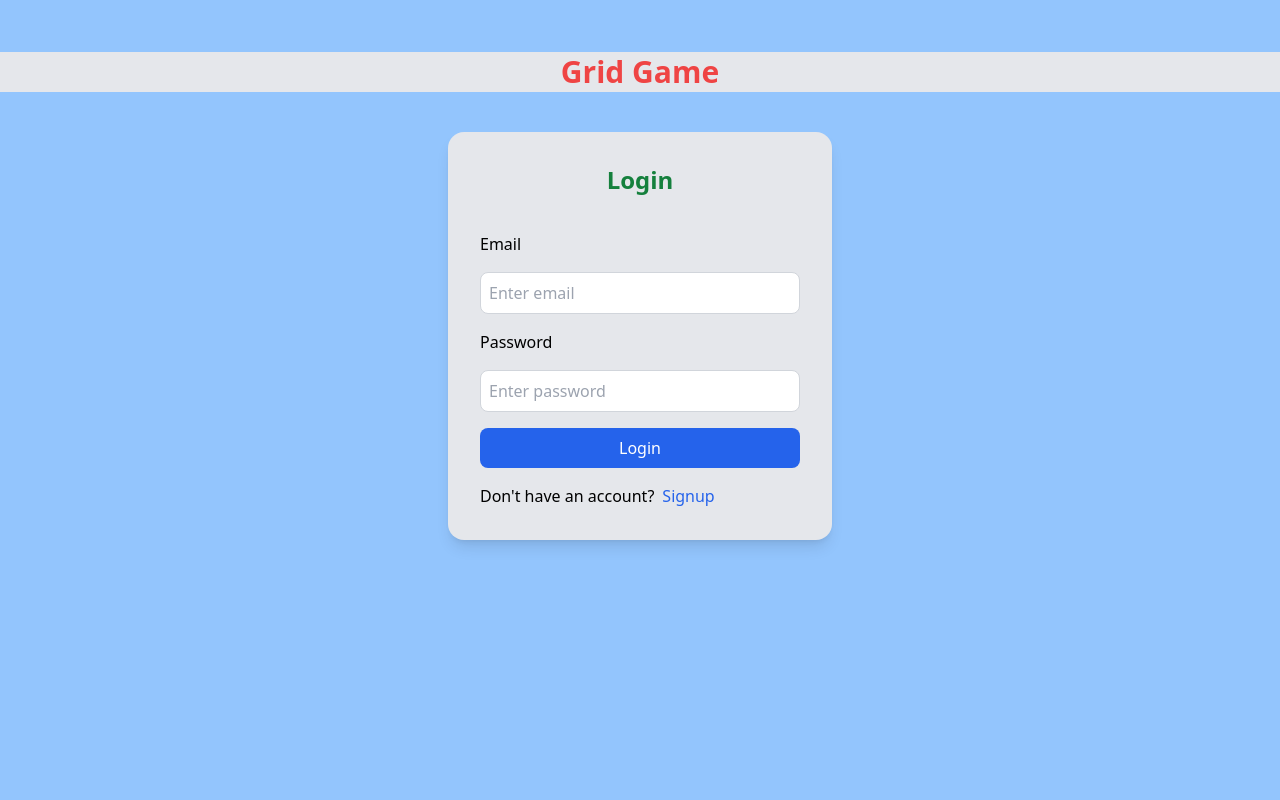
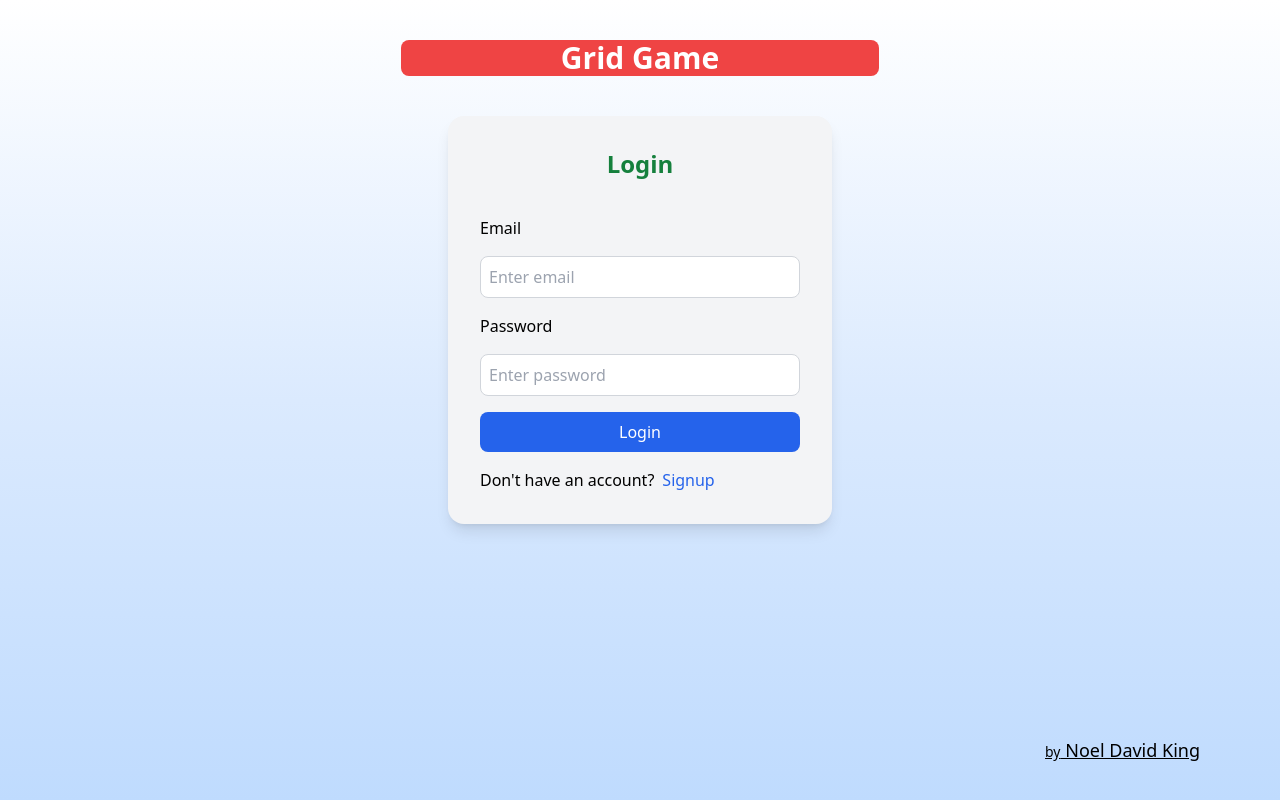
Before and after one commit to noelking24/Grid-Game, a React (Vite) app in the folder frontend/: page /login in a window 1280 px wide. Built offline with nearby package versions, Linux system fonts and the light colour scheme; no server answers.

Commit message:
Modify tailwind css

```diff
--- a/frontend/src/pages/Login.jsx
+++ b/frontend/src/pages/Login.jsx
@@ -25,12 +25,15 @@ export default function Login(){
   }
   return (
     <>
-    <div className=' bg-blue-300 min-h-screen py-3 '>
-        <h1 className='text-center mt-10 text-3xl font-bold text-red-500 border-2 bg-gray-200  '>Grid Game</h1>
-        <div className='flex justify-center m-3 mt-10  '>
+    <div className=' bg-gradient-to-b from-white via-blue-100 to-blue-200 min-h-screen '>
+      {/* #9cd3eaff */}
+        <div className='justify-center flex '>
+          <h1 className='text-center mt-10 text-3xl font-bold text-white  bg-red-500 rounded-lg px-[160px] py- '>Grid Game</h1>
+        </div>
+        <div className='flex justify-center m- mt-10  '>
           <form
           onSubmit={submit}
-          className='bg-gray-200 p-8 rounded-2xl shadow-lg mb-20 flex flex-col gap-4 w-full max-w-sm'
+          className='bg-gray-100 p-8 rounded-2xl shadow-lg mb-20 flex flex-col gap-4 w-full max-w-sm'
           >
             <h2 className='text-2xl text-green-700 text-center font-bold mb-5'>Login</h2>
             <label >Email</label>
@@ -58,6 +61,7 @@ export default function Login(){
           </form>
           <ToastContainer />
         </div>
+        <h1 className='absolute right-0 mr-20 bottom-9 text-lg underline '><strong className='text-sm font-light '>by</strong> Noel David King </h1>
       </div>
     </>
   );
--- a/frontend/src/pages/Signup.jsx
+++ b/frontend/src/pages/Signup.jsx
@@ -89,12 +89,13 @@ export default function Signup(){
     }
   }
   return (
+    <div className=' bg-gradient-to-b from-white via-blue-100 to-blue-200 min-h-screen '>
       <div className='flex justify-center m-3 mt-10 '>
         <ToastContainer />
         <form onSubmit={submit}
-      className='bg-white p-8 rounded-2xl shadow-lg flex flex-col gap-4 w-full max-w-sm'
+        className='bg-gray-100 p-8 rounded-2xl shadow-lg mb-20 flex flex-col gap-4 w-full max-w-sm'
         >
-        <h2 className='text-2xl text-center font-bold mb-5'>Signup</h2>
+          <h2 className='text-2xl text-green-700 text-center font-bold mb-5'>Signup</h2>
           <label >Name</label>
           <input
           placeholder="Enter name"
@@ -126,5 +127,6 @@ export default function Signup(){
           </div>
         </form>
       </div>
+    </div>
   );
 }
```
Lines whose indentation alone changed are shown as unchanged.
